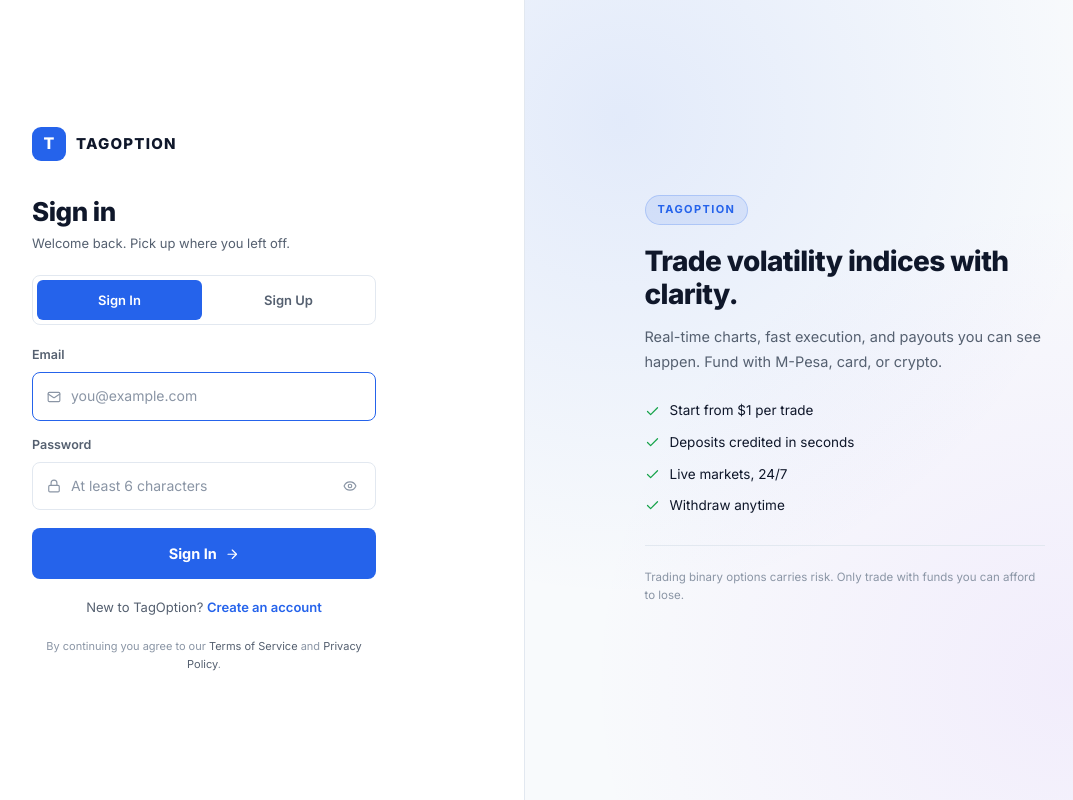
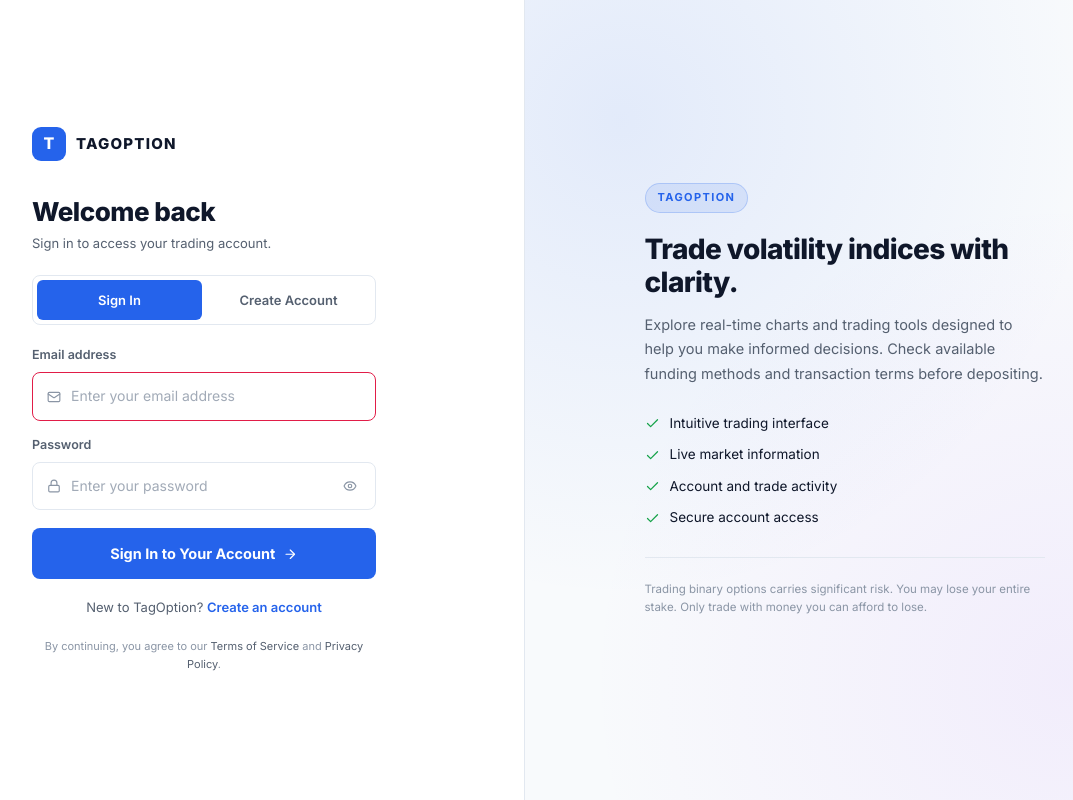
Before and after one commit to truelogic-lab/tagoption, a React (Vite) app: page /auth in a window 1280 px wide. Shown: the whole page, without its empty margins (116-1189 px from the left). Built offline with nearby package versions, Linux system fonts and the light colour scheme; no server answers.

Commit message:
auth: improve form labels and placeholders

```diff
--- a/src/pages/Auth.jsx
+++ b/src/pages/Auth.jsx
@@ -1,8 +1,16 @@
 import React, { useState } from "react";
 import { Link, useNavigate, useLocation } from "react-router-dom";
 import {
-  LuMail, LuLock, LuEye, LuEyeOff, LuUser, LuArrowRight, LuTriangleAlert, LuCheck,
+  LuMail,
+  LuLock,
+  LuEye,
+  LuEyeOff,
+  LuUser,
+  LuArrowRight,
+  LuTriangleAlert,
+  LuCheck,
 } from "react-icons/lu";
+
 import { signIn, signUp } from "../lib/auth";
 import { useSite } from "../lib/SiteContext";
 import BrandMark from "../components/ui/BrandMark";
@@ -17,97 +25,128 @@ export default function Auth() {
   const [showPass, setShowPass] = useState(false);
   const [loading, setLoading] = useState(false);
   const [error, setError] = useState("");
-  const [form, setForm] = useState({ name: "", email: "", password: "" });
+  const [form, setForm] = useState({
+    name: "",
+    email: "",
+    password: "",
+  });
   const [touched, setTouched] = useState({});
 
   const isLogin = mode === "login";
-  const update = (k) => (e) => setForm((f) => ({ ...f, [k]: e.target.value }));
-  const blur = (k) => () => setTouched((t) => ({ ...t, [k]: true }));
 
-  const switchMode = (m) => {
-    setMode(m);
+  const update = (key) => (event) =>
+    setForm((current) => ({
+      ...current,
+      [key]: event.target.value,
+    }));
+
+  const blur = (key) => () =>
+    setTouched((current) => ({
+      ...current,
+      [key]: true,
+    }));
+
+  const switchMode = (nextMode) => {
+    setMode(nextMode);
     setError("");
     setTouched({});
+    setShowPass(false);
   };
 
   const errors = {
     name:
       !isLogin && touched.name && form.name.trim().length < 2
-        ? "Enter your full name"
+        ? "Enter your full name."
         : "",
     email:
-      touched.email && !/^[^@\s]+@[^@\s]+\.[^@\s]+$/.test(form.email)
-        ? "Enter a valid email"
+      touched.email &&
+      !/^[^@\s]+@[^@\s]+\.[^@\s]+$/.test(form.email.trim())
+        ? "Enter a valid email address."
         : "",
     password:
       touched.password && form.password.length < 6
-        ? "Minimum 6 characters"
+        ? "Your password must contain at least 6 characters."
         : "",
   };
 
   const allValid =
     (isLogin || form.name.trim().length >= 2) &&
-    /^[^@\s]+@[^@\s]+\.[^@\s]+$/.test(form.email) &&
+    /^[^@\s]+@[^@\s]+\.[^@\s]+$/.test(form.email.trim()) &&
     form.password.length >= 6;
 
-  const handleSubmit = async (e) => {
-    e.preventDefault();
+  const handleSubmit = async (event) => {
+    event.preventDefault();
     setError("");
-    setTouched({ name: true, email: true, password: true });
+    setTouched({
+      name: true,
+      email: true,
+      password: true,
+    });
 
     if (!allValid) return;
 
     setLoading(true);
+
     try {
       if (isLogin) {
-        await signIn({ email: form.email, password: form.password });
+        await signIn({
+          email: form.email.trim(),
+          password: form.password,
+        });
       } else {
         await signUp({
           name: form.name.trim(),
-          email: form.email,
+          email: form.email.trim(),
           password: form.password,
         });
       }
+
       navigate(from, { replace: true });
-    } catch (e) {
-      setError(e.message || "Something went wrong. Please try again.");
+    } catch (err) {
+      setError(
+        err.message || "Unable to complete your request. Please try again."
+      );
     } finally {
       setLoading(false);
     }
   };
 
   return (
-    <div className="auth">
-      <div className="auth__panel">
-        <Link to="/" className="auth__brand">
+    <main className="auth">
+      <section className="auth__panel">
+        <Link to="/" className="auth__brand" aria-label={`${site.name} home`}>
           <BrandMark variant="auth" />
         </Link>
 
-        <div className="auth__head">
+        <header className="auth__head">
           <h1 className="auth__title">
-            {isLogin ? "Sign in" : "Create your account"}
+            {isLogin ? "Welcome back" : "Create your account"}
           </h1>
+
           <p className="auth__subtitle">
             {isLogin
-              ? "Welcome back. Pick up where you left off."
-              : "Takes less than a minute."}
+              ? "Sign in to access your trading account."
+              : "Set up your account to get started."}
           </p>
-        </div>
+        </header>
 
-        <div className="auth__switch">
+        <div className="auth__switch" role="group" aria-label="Account access">
           <button
             type="button"
             className={`auth__switch-btn ${isLogin ? "is-active" : ""}`}
             onClick={() => switchMode("login")}
+            aria-pressed={isLogin}
           >
             Sign In
           </button>
+
           <button
             type="button"
             className={`auth__switch-btn ${!isLogin ? "is-active" : ""}`}
             onClick={() => switchMode("signup")}
+            aria-pressed={!isLogin}
           >
-            Sign Up
+            Create Account
           </button>
         </div>
 
@@ -115,18 +154,23 @@ export default function Auth() {
           {!isLogin && (
             <label className="auth__field">
               <span className="auth__label">Full name</span>
-              <div className={`auth__input ${errors.name ? "is-error" : ""}`}>
-                <LuUser className="auth__input-icon" />
+
+              <span className={`auth__input ${errors.name ? "is-error" : ""}`}>
+                <LuUser className="auth__input-icon" aria-hidden="true" />
+
                 <input
                   type="text"
-                  placeholder="Jane Doe"
+                  name="name"
+                  placeholder="Enter your full name"
                   value={form.name}
                   onChange={update("name")}
                   onBlur={blur("name")}
                   autoComplete="name"
                   autoFocus
+                  aria-invalid={Boolean(errors.name)}
                 />
-              </div>
+              </span>
+
               {errors.name && (
                 <span className="auth__field-error">{errors.name}</span>
               )}
@@ -134,19 +178,24 @@ export default function Auth() {
           )}
 
           <label className="auth__field">
-            <span className="auth__label">Email</span>
-            <div className={`auth__input ${errors.email ? "is-error" : ""}`}>
-              <LuMail className="auth__input-icon" />
+            <span className="auth__label">Email address</span>
+
+            <span className={`auth__input ${errors.email ? "is-error" : ""}`}>
+              <LuMail className="auth__input-icon" aria-hidden="true" />
+
               <input
                 type="email"
-                placeholder="you@example.com"
+                name="email"
+                placeholder="Enter your email address"
                 value={form.email}
                 onChange={update("email")}
                 onBlur={blur("email")}
                 autoComplete="email"
                 autoFocus={isLogin}
+                aria-invalid={Boolean(errors.email)}
               />
-            </div>
+            </span>
+
             {errors.email && (
               <span className="auth__field-error">{errors.email}</span>
             )}
@@ -154,33 +203,51 @@ export default function Auth() {
 
           <label className="auth__field">
             <span className="auth__label">Password</span>
-            <div className={`auth__input ${errors.password ? "is-error" : ""}`}>
-              <LuLock className="auth__input-icon" />
+
+            <span
+              className={`auth__input ${errors.password ? "is-error" : ""}`}
+            >
+              <LuLock className="auth__input-icon" aria-hidden="true" />
+
               <input
                 type={showPass ? "text" : "password"}
-                placeholder="At least 6 characters"
+                name="password"
+                placeholder={
+                  isLogin
+                    ? "Enter your password"
+                    : "Create a password (6+ characters)"
+                }
                 value={form.password}
                 onChange={update("password")}
                 onBlur={blur("password")}
                 autoComplete={isLogin ? "current-password" : "new-password"}
+                aria-invalid={Boolean(errors.password)}
               />
+
               <button
                 type="button"
                 className="auth__eye"
-                onClick={() => setShowPass((v) => !v)}
+                onClick={() => setShowPass((visible) => !visible)}
                 aria-label={showPass ? "Hide password" : "Show password"}
               >
                 {showPass ? <LuEyeOff /> : <LuEye />}
               </button>
-            </div>
-            {errors.password && (
+            </span>
+
+            {errors.password ? (
               <span className="auth__field-error">{errors.password}</span>
+            ) : (
+              !isLogin && (
+                <span className="auth__field-hint">
+                  Use at least 6 characters.
+                </span>
+              )
             )}
           </label>
 
           {error && (
-            <div className="auth__error">
-              <LuTriangleAlert />
+            <div className="auth__error" role="alert">
+              <LuTriangleAlert aria-hidden="true" />
               <span>{error}</span>
             </div>
           )}
@@ -192,60 +259,66 @@ export default function Auth() {
           >
             {loading ? (
               <>
-                <span className="auth__spinner" />
-                Please wait…
+                <span className="auth__spinner" aria-hidden="true" />
+                {isLogin ? "Signing you in..." : "Creating your account..."}
               </>
             ) : (
               <>
-                {isLogin ? "Sign In" : "Create Account"}
-                <LuArrowRight />
+                {isLogin ? "Sign In to Your Account" : "Create My Account"}
+                <LuArrowRight aria-hidden="true" />
               </>
             )}
           </button>
 
           <p className="auth__foot">
-            {isLogin ? `New to ${site.name}? ` : "Already have an account? "}
+            {isLogin
+              ? `New to ${site.name}? `
+              : "Already registered? "}
+
             <button
               type="button"
               className="auth__inline-link"
               onClick={() => switchMode(isLogin ? "signup" : "login")}
             >
-              {isLogin ? "Create an account" : "Sign in"}
+              {isLogin ? "Create an account" : "Sign in instead"}
             </button>
           </p>
         </form>
 
         <p className="auth__legal">
-          By continuing you agree to our{" "}
+          By continuing, you agree to our{" "}
           <Link to="/terms">Terms of Service</Link> and{" "}
           <Link to="/privacy">Privacy Policy</Link>.
         </p>
-      </div>
+      </section>
 
       <aside className="auth__aside">
         <div className="auth__aside-inner">
           <span className="auth__aside-tag">{site.name}</span>
+
           <h2 className="auth__aside-title">
             Trade volatility indices with clarity.
           </h2>
+
           <p className="auth__aside-text">
-            Real-time charts, fast execution, and payouts you can see happen.
-            Fund with M-Pesa, card, or crypto.
+            Explore real-time charts and trading tools designed to help
+            you make informed decisions. Check available funding methods
+            and transaction terms before depositing.
           </p>
 
           <ul className="auth__perks">
-            <li><LuCheck /> Start from $1 per trade</li>
-            <li><LuCheck /> Deposits credited in seconds</li>
-            <li><LuCheck /> Live markets, 24/7</li>
-            <li><LuCheck /> Withdraw anytime</li>
+            <li><LuCheck aria-hidden="true" /> Intuitive trading interface</li>
+            <li><LuCheck aria-hidden="true" /> Live market information</li>
+            <li><LuCheck aria-hidden="true" /> Account and trade activity</li>
+            <li><LuCheck aria-hidden="true" /> Secure account access</li>
           </ul>
 
           <p className="auth__aside-foot">
-            Trading binary options carries risk. Only trade with funds you can
-            afford to lose.
+            Trading binary options carries significant risk. You may lose
+            your entire stake. Only trade with money you can afford to lose.
           </p>
         </div>
       </aside>
-    </div>
+    </main>
   );
 }
--- a/src/styles/app-pages.css
+++ b/src/styles/app-pages.css
@@ -1529,3 +1529,42 @@
   border: 1px solid rgba(255, 45, 85, 0.28);
   color: var(--red);
 }
+
+/* Authentication form helper text */
+.auth__field-hint {
+  display: block;
+  margin-top: 7px;
+  color: var(--text-3, #7b8494);
+  font-size: 12px;
+  line-height: 1.5;
+}
+
+.auth__input input::placeholder {
+  color: var(--text-3, #8991a0);
+  opacity: 0.8;
+}
+
+.auth__input input {
+  min-width: 0;
+}
+
+.auth__input:focus-within {
+  border-color: var(--red, #e11d48);
+}
+
+.auth__input.is-error {
+  border-color: #dc3545;
+}
+
+.auth__field-error {
+  display: block;
+  margin-top: 6px;
+  color: #dc3545;
+  font-size: 12px;
+  line-height: 1.45;
+}
+
+.auth__submit:disabled {
+  cursor: not-allowed;
+  opacity: 0.7;
+}
```
